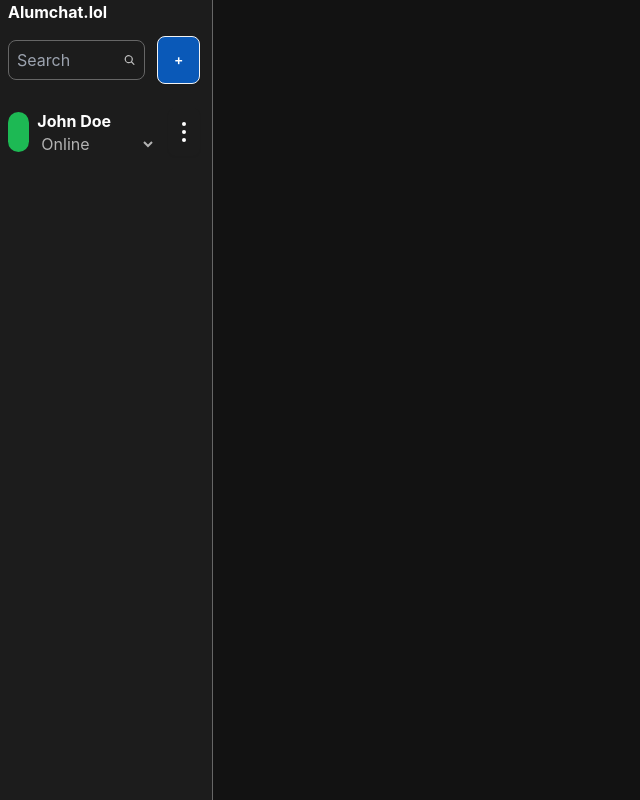
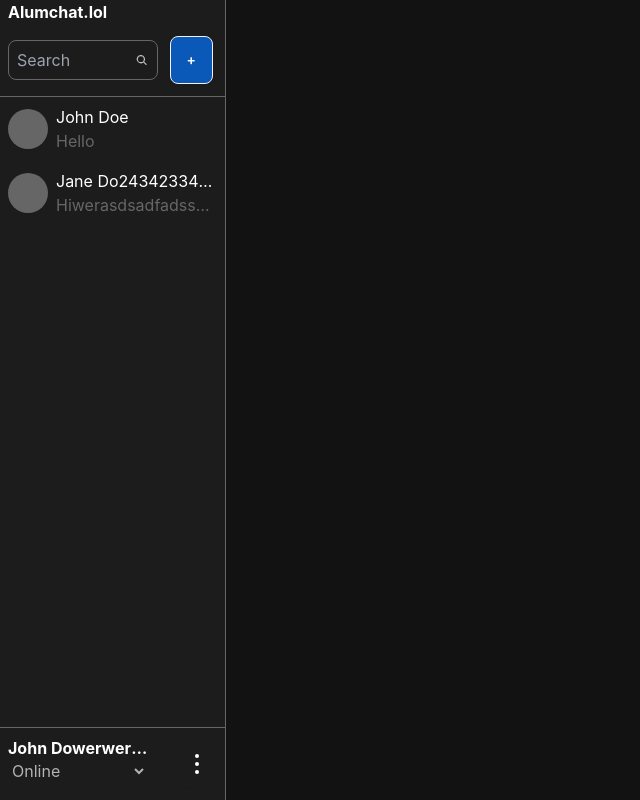
Before and after one commit to FranzCastillo/XMPP-CHAT, a React (Create React App) app: page /chat in a window 1280 px wide. Shown: the whole page, without its empty margins (0-640 px from the left). Built offline with nearby package versions, Linux system fonts and the light colour scheme; the HTML template or start-up script is replaced by a standard one; what @xmpp/client would draw is missing.

Commit message:
Added Chat Previews

```diff
--- a/src/components/chatOptions.js
+++ b/src/components/chatOptions.js
@@ -3,7 +3,7 @@ import Search from "../assets/search";
 
 const ChatOptions = () => {
     return (
-        <div className={"flex flex-row items-center justify-between p-2 gap-2"}>
+        <div className={"flex flex-row items-center justify-between p-2 gap-2 border-b border-[#666666]"}>
             <label className="input input-bordered flex items-center gap-2 bg-transparent border-[#666666] border p-2 placeholder-[#666666] text-white h-10">
                 <input type="text" className="w-full" placeholder={"Search"}/>
                 <Search/>
--- a/src/components/chatPreview.jsx
+++ b/src/components/chatPreview.jsx
@@ -1,7 +1,15 @@
 import React from 'react';
 
-const ChatPreview = (props) => (
-
-);
+const ChatPreview = (props) => {
+    return (
+        <div className="flex flex-row items-center gap-2 p-2 hover:bg-[#333333]">
+            <div className="w-10 h-10 rounded-full bg-[#666666]"/>
+            <div className={"flex flex-col"}>
+                <span className="text-white truncate w-40">{props.username}</span>
+                <span className="text-[#666666] truncate w-40">{props.message}</span>
+            </div>
+        </div>
+    );
+};
 
 export default ChatPreview;
--- a/src/components/profilePreview.jsx
+++ b/src/components/profilePreview.jsx
@@ -2,10 +2,9 @@ import React from 'react';
 
 const ProfilePreview = ({username, status, onStatusChange}) => {
     return (
-        <div className={"flex flex-row items-center justify-between p-2 gap-2"}>
-            <div className={"w-10 h-10 bg-[#1db954] rounded-full"}/>
-            <div className={"flex flex-col"}>
-                <span className={"text-white font-bold"}>{username}</span>
+        <div className={"flex flex-row justify-between p-2 border-t border-[#666666] w-full"}>
+            <div className={"flex flex-col w-2/3"}>
+                <span className={"text-white font-bold truncate"}>{username}</span>
                 <select
                     className={"bg-transparent text-[#b3b3b3] border-none outline-none cursor-pointer"}
                     value={status}
@@ -18,7 +17,7 @@ const ProfilePreview = ({username, status, onStatusChange}) => {
                     <option value="Offline" className={"bg-[#212121] hover:bg-[#333333]"}>Offline</option>
                 </select>
             </div>
-            <div className="dropdown dropdown-end">
+            <div className="dropdown dropdown-top align-end">
                 <div tabIndex="0" role="button"
                      className="btn m-1 bg-transparent border-none p-0 w-8 hover:bg-[#212121]">
                     <div className="flex flex-col items-center justify-center gap-1">
--- a/src/components/sidebar.jsx
+++ b/src/components/sidebar.jsx
@@ -1,13 +1,26 @@
 import React from 'react';
 import ProfilePreview from "./profilePreview";
 import ChatOptions from "./chatOptions";
+import ChatPreview from "./chatPreview";
 
-const Sidebar = () => {
+const Sidebar = ({messages}) => {
+    messages = [{username: "John Doe", message: "Hello"}, {username: "Jane Do243423342S324e", message: "Hiwerasdsadfadssasdasdasd"}]
     return (
-        <div className={"w-1/6 h-screen bg-[#1c1c1c] border-r border-[#666666] min-w-[200px]"}>
-            <span className={"text-white font-bold p-2"}>Alumchat.lol</span>
-            <ChatOptions/>
-            <ProfilePreview username={"John Doe"} status={"Online"}/>
+        <div className={"w-1/6 h-screen bg-[#1c1c1c] border-r border-[#666666] flex flex-col justify-between min-w-[226px]"}>
+            <div>
+                <span className={"text-white font-bold p-2"}>Alumchat.lol</span>
+                <ChatOptions/>
+            </div>
+            {messages && <div className={"w-full h-full"}>
+                {messages.map((message, index) => (
+                    <ChatPreview key={index} username={message.username} message={message.message}
+                                 image={message.image}/>
+                ))}
+            </div>}
+            {!messages && <div className={"w-full h-full flex items-center justify-center"}>
+                <span className={"text-white"}>No messages</span>
+            </div>}
+            <ProfilePreview username={"John Dowerwerrewrewre"} status={"Online"}/>
         </div>
     );
 };
```
